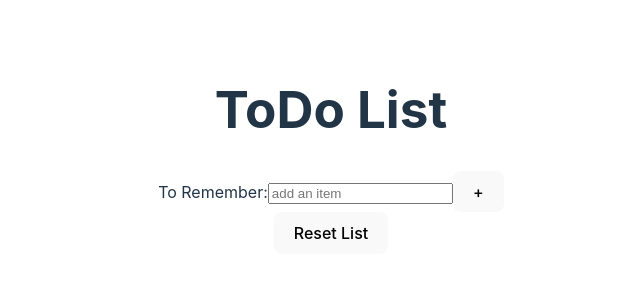
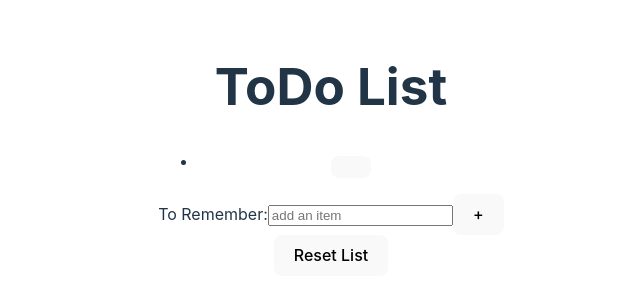
Before and after one commit to bex9119/ToDo-List, a React (Vite) app: page / in a window 1280 px wide. Shown: the part 250-550 px from the top of the page, without its empty margins (309-949 px from the left). Built offline with nearby package versions, Linux system fonts and the light colour scheme.

Commit message:
add ability to mark items as complete

```diff
--- a/src/App.css
+++ b/src/App.css
@@ -4,3 +4,11 @@
   padding: 2rem;
   text-align: center;
 }
+
+.notComplete {
+  text-decoration: none;
+}
+
+.complete {
+  text-decoration: line-through;
+}
--- a/src/Components/Input.tsx
+++ b/src/Components/Input.tsx
@@ -12,7 +12,7 @@ const Input = (props: ListProps,) => {
         event.preventDefault()
         if(setToDoList){
         setToDoList((currToDoList) => {
-            return [...currToDoList, input]
+            return [...currToDoList, {input: input, complete: false}]
         })
         }
         setInput('')
--- a/src/Components/List.tsx
+++ b/src/Components/List.tsx
@@ -1,11 +1,31 @@
+import { UIEvent } from "react";
 import { ListProps } from "../interfaces"
 
 const List = ({ toDoList }: ListProps) => {
+
+    const changeClass = (event: UIEvent) => {
+        if (event.currentTarget.className === "notComplete") {
+          event.currentTarget.className = "complete";
+        } else {
+          event.currentTarget.className = "notComplete";
+        }
+    }
     if(toDoList){
-    return (
-        toDoList.map((item, index) => {
-            return <p key={index}>{item}</p>
-        })
+        return (
+        <ul>
+        {toDoList.map((item, index) => {
+            return (
+              <li key={index}>
+                <button
+                  className={item.complete ? "complete" : "notComplete"}
+                  onClick={changeClass}
+                >
+                  {item.input}
+                </button>
+              </li>
+            );
+        })}
+                </ul>
     )
 }
 }
--- a/src/Components/Refresh.tsx
+++ b/src/Components/Refresh.tsx
@@ -5,7 +5,7 @@ const Refresh = (props: ListProps) => {
 
     const resetList = (): void => {
         if (setToDoList) {
-        setToDoList([''])}
+        setToDoList([{ input: "", complete: false }]);}
     }
     return (
         <button onClick={resetList}>Reset List</button>
--- a/src/Components/TodoBody.tsx
+++ b/src/Components/TodoBody.tsx
@@ -4,7 +4,7 @@ import List from "./List"
 import Refresh from "./Refresh"
 
 const TodoBody = () => {
-    const [toDoList, setToDoList] = useState<string[]>([''])
+    const [toDoList, setToDoList] = useState([{input: '', complete: false }])
 
 
     return (
```
Also changed, not shown: src/interfaces.tsx (+7 -2 lines).
